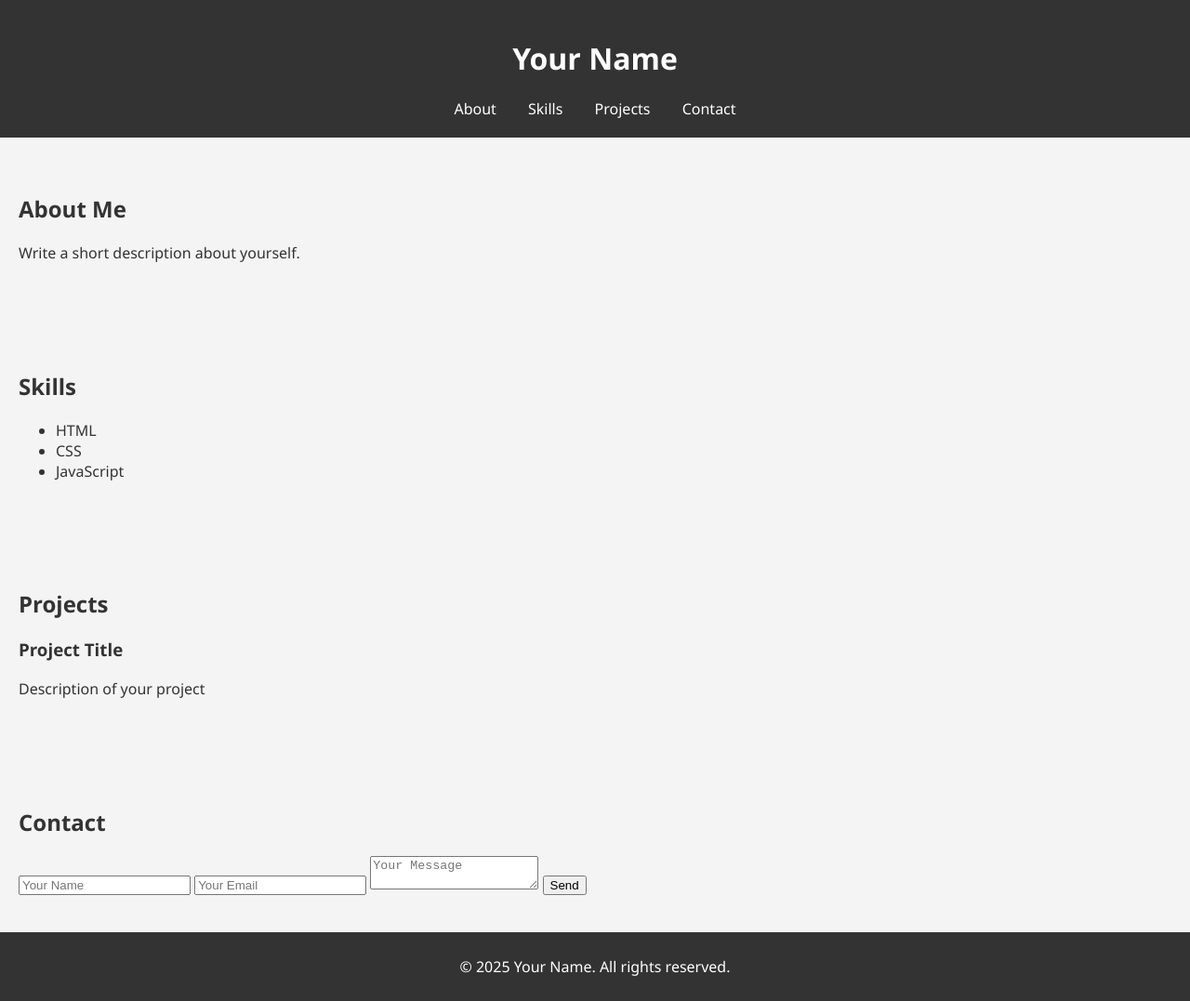
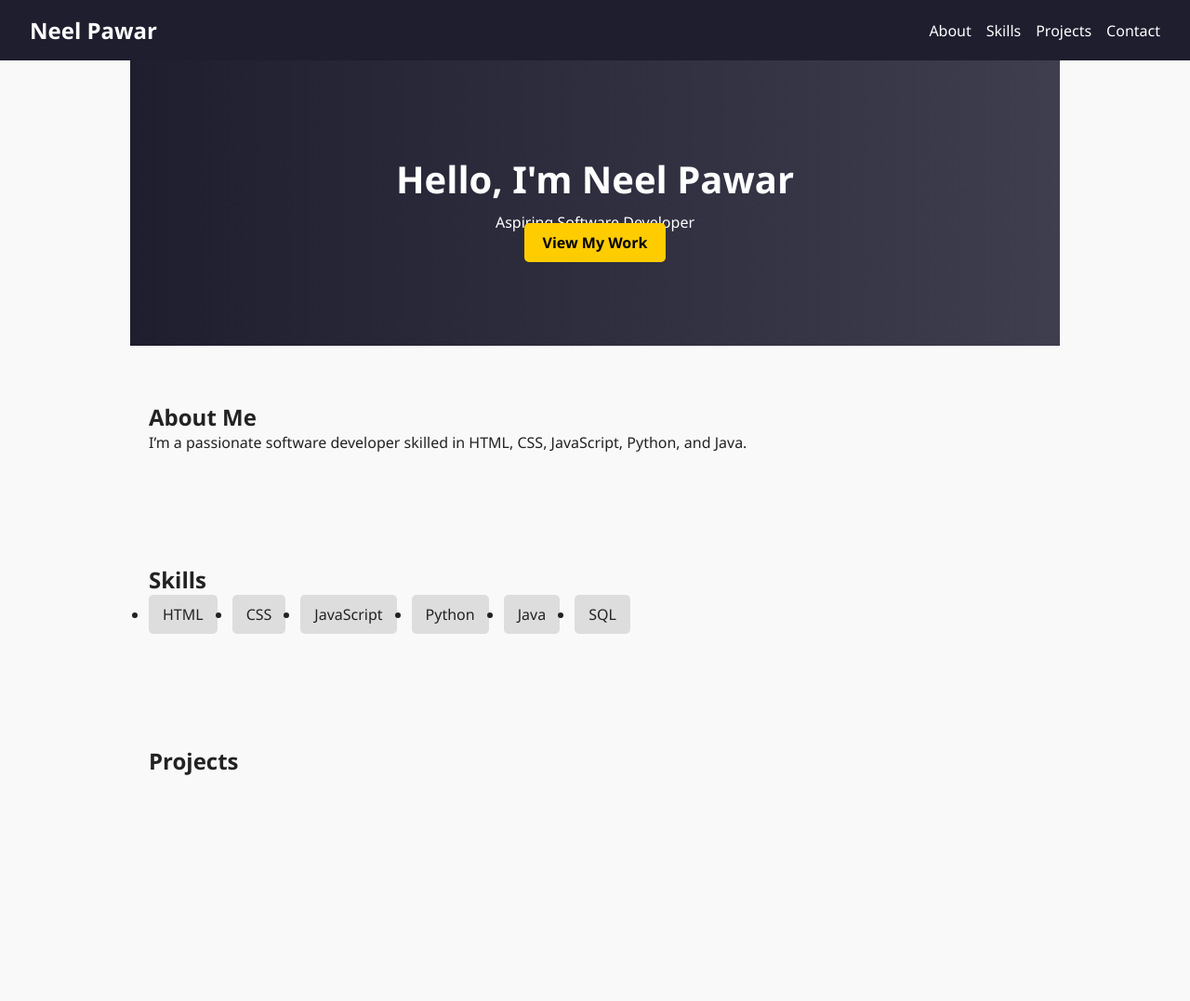
Before and after one commit to Neepawar/project, a plain HTML site: page index.html in a window 1280 px wide. Shown: the whole page at 93% size. After the commit the page ends 895 px from the top, so only its background shows below. Drawn offline with Linux system fonts and the light colour scheme.

Commit message:
Improved project

```diff
--- a/index.html
+++ b/index.html
@@ -1,59 +1,46 @@
 <!DOCTYPE html>
 <html lang="en">
 <head>
-  <meta charset="UTF-8">
-  <meta name="viewport" content="width=device-width, initial-scale=1">
-  <title>Your Name | Developer Portfolio</title>
-  <link rel="stylesheet" href="style.css">
+  <meta charset="UTF-8" />
+  <meta name="viewport" content="width=device-width, initial-scale=1.0"/>
+  <title>Neel Pawar | Portfolio</title>
+  <link rel="stylesheet" href="style.css"/>
 </head>
 <body>
   <header>
-    <h1>Your Name</h1>
     <nav>
-      <a href="#about">About</a>
-      <a href="#skills">Skills</a>
-      <a href="#projects">Projects</a>
-      <a href="#contact">Contact</a>
+      <h1>Neel Pawar</h1>
+      <ul>
+        <li><a href="#about">About</a></li>
+        <li><a href="#skills">Skills</a></li>
+        <li><a href="#projects">Projects</a></li>
+        <li><a href="#contact">Contact</a></li>
+      </ul>
     </nav>
   </header>
 
+  <section id="hero">
+    <h2>Hello, I'm Neel Pawar</h2>
+    <p>Aspiring Software Developer</p>
+    <a href="#projects" class="btn">View My Work</a>
+  </section>
+
   <section id="about">
     <h2>About Me</h2>
-    <p>Write a short description about yourself.</p>
+    <p>I’m a passionate software developer skilled in HTML, CSS, JavaScript, Python, and Java.</p>
   </section>
 
   <section id="skills">
     <h2>Skills</h2>
-    <ul>
+    <ul class="skills-list">
       <li>HTML</li>
       <li>CSS</li>
       <li>JavaScript</li>
-      <!-- Add more skills -->
+      <li>Python</li>
+      <li>Java</li>
+      <li>SQL</li>
     </ul>
   </section>
 
   <section id="projects">
-    <h2>Projects</h2>
-    <div class="project-card">
-      <h3>Project Title</h3>
-      <p>Description of your project</p>
-    </div>
-  </section>
-
-  <section id="contact">
-    <h2>Contact</h2>
-    <form>
-      <input type="text" placeholder="Your Name" required>
-      <input type="email" placeholder="Your Email" required>
-      <textarea placeholder="Your Message" required></textarea>
-      <button type="submit">Send</button>
-    </form>
-  </section>
-
-  <footer>
-    <p>© 2025 Your Name. All rights reserved.</p>
-  </footer>
-
-  <script src="script.js"></script>
-</body>
-</html>
+    <h2>Projects</h2
--- a/style.css
+++ b/style.css
@@ -1,41 +1,98 @@
-body {
-    font-family: 'Segoe UI', sans-serif;
+* {
     margin: 0;
     padding: 0;
-    background: #f4f4f4;
-    color: #333;
+    box-sizing: border-box;
+    scroll-behavior: smooth;
+  }
+
+  body {
+    font-family: 'Segoe UI', sans-serif;
+    color: #222;
+    background: #f9f9f9;
   }
 
   header {
-    background: #333;
+    background: #1e1e2f;
+    padding: 1rem 2rem;
     color: white;
-    padding: 20px;
-    text-align: center;
+    position: sticky;
+    top: 0;
+  }
+
+  nav {
+    display: flex;
+    justify-content: space-between;
+    align-items: center;
+  }
+
+  nav ul {
+    display: flex;
+    list-style: none;
+    gap: 1rem;
   }
 
   nav a {
     color: white;
-    margin: 0 15px;
     text-decoration: none;
+    transition: color 0.3s;
+  }
+
+  nav a:hover {
+    color: #ffcc00;
+  }
+
+  #hero {
+    background: linear-gradient(to right, #1e1e2f, #3e3e4f);
+    color: white;
+    padding: 100px 20px;
+    text-align: center;
+  }
+
+  #hero h2 {
+    font-size: 2.5rem;
+    margin-bottom: 0.5rem;
+  }
+
+  #hero .btn {
+    margin-top: 1rem;
+    padding: 10px 20px;
+    background: #ffcc00;
+    color: #000;
+    border: none;
+    border-radius: 5px;
+    text-decoration: none;
+    font-weight: bold;
   }
 
   section {
-    padding: 40px 20px;
+    padding: 60px 20px;
+    max-width: 1000px;
+    margin: auto;
+  }
+
+  .skills-list {
+    display: flex;
+    flex-wrap: wrap;
+    gap: 1rem;
+  }
+
+  .skills-list li {
+    background: #ddd;
+    padding: 10px 15px;
+    border-radius: 5px;
+  }
+
+  .project-card {
+    background: white;
+    padding: 20px;
+    margin-bottom: 1rem;
+    border-radius: 8px;
+    box-shadow: 0 0 10px rgba(0,0,0,0.1);
   }
 
   footer {
-    background: #333;
+    background: #1e1e2f;
     color: white;
     text-align: center;
-    padding: 10px;
+    padding: 20px;
   }
-  @media (max-width: 600px) {
-    nav {
-      display: block;
-    }
-
-    nav a {
-      display: block;
-      margin: 10px 0;
-    }
-  }
```
